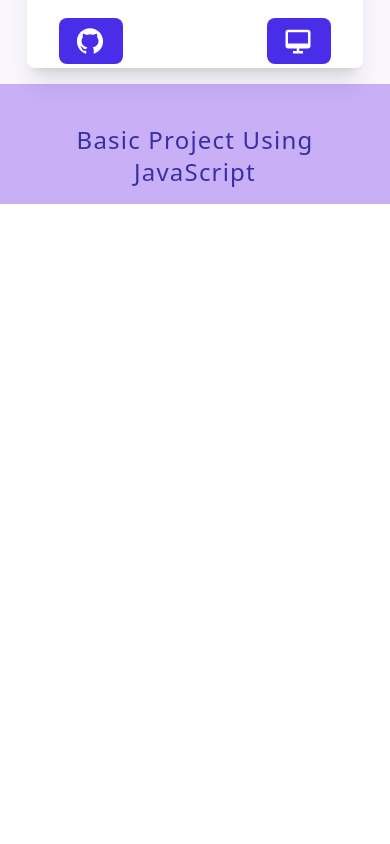
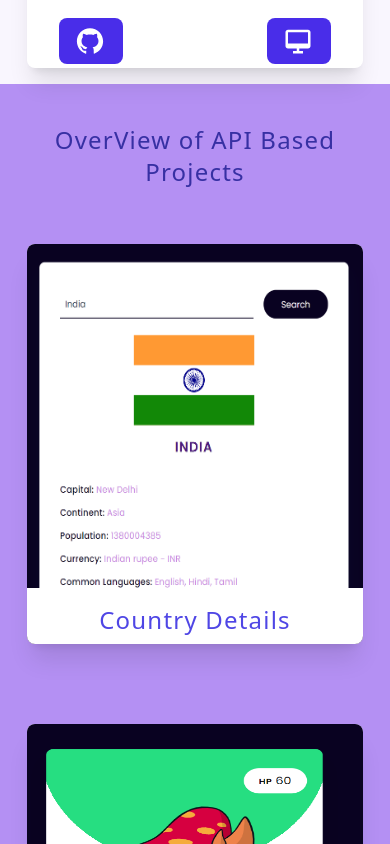
Before and after one commit to Kumar-Ankit56/JSIntegration, a React (Vite) app: page / in a window 390 px wide. Shown: the part 8120-8964 px from the top of the page. Before the commit the page ends 8324 px from the top, so only its background shows below. Built offline with nearby package versions, Linux system fonts and the light colour scheme.

Commit message:
API project done

```diff
--- a/src/App.jsx
+++ b/src/App.jsx
@@ -5,6 +5,7 @@ import Home from "./pages/Home";
 import Project from "./pages/Project";
 import APIBased from "./pages/APIBased";
 import BasicProject from "./pages/BasicProject";
+import Footer from "./pages/footer";
 
 function Main() {
   return (
@@ -12,8 +13,9 @@ function Main() {
       <Navbar />
       <Home />
       <Project />
-      <BasicProject />
-      {/* <BasicProject2 /> */}
+      {/* <BasicProject /> */}
+      <APIBased />
+      <Footer />
     </div>
   );
 }
--- a/src/pages/APIBased.jsx
+++ b/src/pages/APIBased.jsx
@@ -1,23 +1,59 @@
 import React from "react";
+import APIProjectData from "./APIProjectData";
+import { AiFillGithub } from "react-icons/ai";
+import { BiDesktop } from "react-icons/bi";
 
 function APIBased() {
   return (
-    <div>
-      <div
-        name="portfolio"
-        className="bg-gradient-to-b from-black to-gray-800 w-full text-white md:h-screen"
-      >
-        <div className="max-w-screen-lg p-4 mx-auto flex flex-col justify-center w-full h-full">
-          <div className="pb-8">
-            <p className="text-4xl font-bold inline border-b-4 border-gray-500">
-              API
-            </p>
-            <p className="py-6">Check out some of my work right here</p>
-          </div>
-
-          <div className="grid sm:grid-cols-2 md:grid-cols-3 gap-8 px-12 sm:px-0">
-            <h1>Great Project ygb</h1>
-          </div>
+    <div
+      name="Project"
+      className="bg-gradient-to-b bg-[#b490f3] w-full h-max text-white  md:h-max"
+    >
+      <div className="max-w-screen-lg p-4 mx-auto flex flex-col w-full h-full">
+        <div className="text-center relative">
+          <h3 className=" text-2xl sm:text-3xl md:text-5xl font-medium text-indigo-800 mt-6 tracking-wider">
+            OverView of API Based Projects
+          </h3>
+        </div>
+        <div className="grid sm:grid-cols-2 mt-14 md:grid-cols-3 gap-20 place-content-center sm:px-0">
+          {APIProjectData.map((ProjectD) => (
+            <div
+              key={ProjectD.id}
+              className=" shadow-xl hover:-translate-y-4 bg-white w-[21rem] rounded-lg h-[25rem] overflow-hidden text-center relative"
+            >
+              <img
+                src={ProjectD.src}
+                alt=""
+                className="group rounded-md h-[100%] bg-contain w-full relative duration-200"
+              />
+              <div className="hover:-translate-y-60 cursor-pointer absolute bg-white duration-700 -translate-y-14 p-4 text-center flex flex-col">
+                <h1 className="text-2xl tracking-wider text-indigo-600 font-medium px-1 py-0">
+                  {ProjectD.title}
+                </h1>
+                <p className="text-base mt-3 text-gray-600 text-left ml-6">
+                  {ProjectD.dec}
+                </p>
+                <div className="flex p-4 justify-between items-center">
+                  <a
+                    className="w-[4rem] px-4 py-2 rounded-lg text-white bg-[#4225e9f5]"
+                    href={ProjectD.githubUrl}
+                    target="_blank"
+                    rel="noopener noreferrer"
+                  >
+                    <AiFillGithub size={30} />
+                  </a>
+                  <a
+                    className="w-[4rem] px-4 py-2 rounded-lg text-white bg-[#4225e9f5]"
+                    href={ProjectD.link}
+                    target="_blank"
+                    rel="noopener noreferrer"
+                  >
+                    <BiDesktop size={30} />
+                  </a>
+                </div>
+              </div>
+            </div>
+          ))}
         </div>
       </div>
     </div>
--- a/src/pages/APIProjectData.js
+++ b/src/pages/APIProjectData.js
@@ -8,7 +8,7 @@ const APIProjectData = [
     id: 1,
     title: "Country Details",
     src: Countrydetails,
-    dec: "Based on Country Fetch Data User will enter the country name with sort of moment user will introuduce with country details like population currency country flag and many more ",
+    dec: "Based on Country Fetch Data User will enter the country name will be able to fetch data like population currency flag of typed country name ",
     githubUrl: "/",
     link: "https://api-country-details.netlify.app/",
   },
@@ -16,7 +16,7 @@ const APIProjectData = [
     id: 2,
     title: "Pokoman Game",
     src: Pokoman,
-    dec: "Based on cartoon fetch data here user will the hit get new button and each time he will introduce with new Pokoman card descriptive with there power speed living place etc",
+    dec: "Based on cartoon fetch data here user will hit generate button and each time he will introduce with new Pokoman card descriptive.",
     githubUrl: "/",
     link: "https://api-pokema.netlify.app/",
   },
@@ -33,7 +33,7 @@ const APIProjectData = [
     title: "Recipe App",
     src: Recipe,
     githubUrl: "/",
-    dec: "Feeling hungry looking for dish for don't know procedure must check it out have facilities like search dish name get the amount indigrent for the dish and along with producedure of cooking ",
+    dec: "It is having facilities like search dish name get the amount indigrent for the dish and along with producedure of cooking ",
     link: "https://limityourself.netlify.app/",
   },
 ];
--- /dev/null
+++ b/src/pages/Footer.jsx
@@ -0,0 +1,36 @@
+import React from "react";
+import { AiFillGithub, AiFillLinkedin } from "react-icons/ai";
+import { BsTwitter, BsInstagram } from "react-icons/bs";
+
+function Footer() {
+  return (
+    <div className="m-0 p-0 box-border">
+      <div className="bg-slate-500 w-full h-max p-8 flex justify-between items-center">
+        <div>Copyright © 2022 All Rights Reserved | JavaScript Projects</div>
+        <div>
+          Made with <span>❤</span> by Ankit Kumar
+        </div>
+        <div>
+          <a className="" href="" target="_blank" rel="noopener noreferrer">
+            {" "}
+            <AiFillGithub />
+          </a>
+          <a className="" href="" target="_blank" rel="noopener noreferrer">
+            {" "}
+            <BsInstagram />
+          </a>
+          <a className="" href="" target="_blank" rel="noopener noreferrer">
+            {" "}
+            <AiFillGithub />
+          </a>
+          <a className="" href="" target="_blank" rel="noopener noreferrer">
+            {" "}
+            <AiFillLinkedin />
+          </a>
+        </div>
+      </div>
+    </div>
+  );
+}
+
+export default Footer;
```
Also changed, not shown: src/pages/footer..jsx (deleted).
